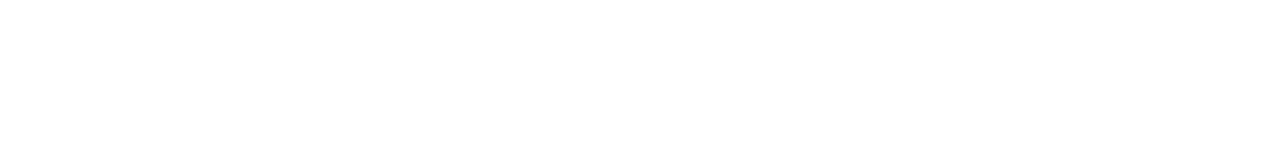
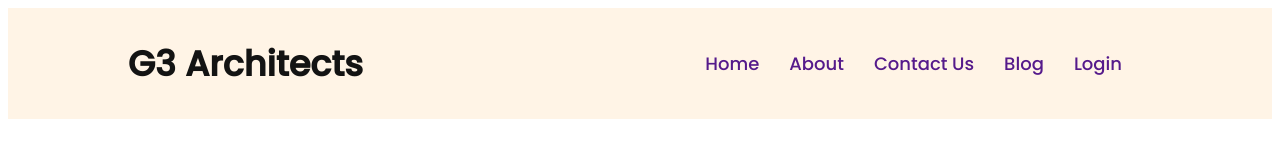
Before and after one commit to imranahmed20/new-architects, a plain HTML site: page index.html in a window 1280 px wide. Drawn offline with Linux system fonts and the light colour scheme; files that its build step writes are made by us from their sources.

Commit message:
navber added

```diff
--- a/index.html
+++ b/index.html
@@ -1,17 +1,33 @@
 <!DOCTYPE html>
 <html lang="en">
+
 <head>
     <meta charset="UTF-8">
     <meta http-equiv="X-UA-Compatible" content="IE=edge">
     <meta name="viewport" content="width=device-width, initial-scale=1.0">
     <title>New Architects</title>
     <!-- style sheet -->
-    <link rel="stylesheet" href="style.css">
+    <link rel="stylesheet" href="styles/style.css">
+    <!-- text style sheet -->
+    <link rel="preconnect" href="https://fonts.googleapis.com">
+    <link rel="preconnect" href="https://fonts.gstatic.com" crossorigin>
+    <link href="https://fonts.googleapis.com/css2?family=Open+Sans&family=Poppins:wght@500&display=swap"
+        rel="stylesheet">
 </head>
+
 <body>
     <!-- Header part -->
     <header>
-
+        <nav class="container">
+            <h1 class="header-title">G3 Architects</h1>
+            <ul>
+                <li><a href="">Home</a></li>
+                <li><a href="">About</a></li>
+                <li><a href="">Contact Us</a></li>
+                <li><a href="">Blog</a></li>
+                <li><a href="">Login</a></li>
+            </ul>
+        </nav>
     </header>
     <!-- main part -->
     <main>
@@ -23,4 +39,5 @@
     </footer>
 
 </body>
+
 </html>
--- a/styles/style.css
+++ b/styles/style.css
@@ -0,0 +1,43 @@
+body {
+    font-family: 'Open Sans', sans-serif;
+    font-family: 'Poppins', sans-serif;
+
+}
+
+/* header style */
+
+header{
+    background: rgba(255, 144, 14, 0.1);
+}
+.container{
+    margin: 0px 120px;
+
+}
+nav {
+    display: flex;
+    justify-content: space-between;
+    align-items: center;
+
+}
+
+nav ul {
+    display: flex;
+}
+
+nav li {
+    list-style: none;
+    font-weight: 500;
+    font-size: 18px;
+    color: #424242;
+    margin-right: 30px;
+}
+
+nav a {
+    text-decoration: none;
+}
+
+.header-title {
+    font-weight: 700;
+    font-size: 35px;
+    color: #131313;
+}
```
